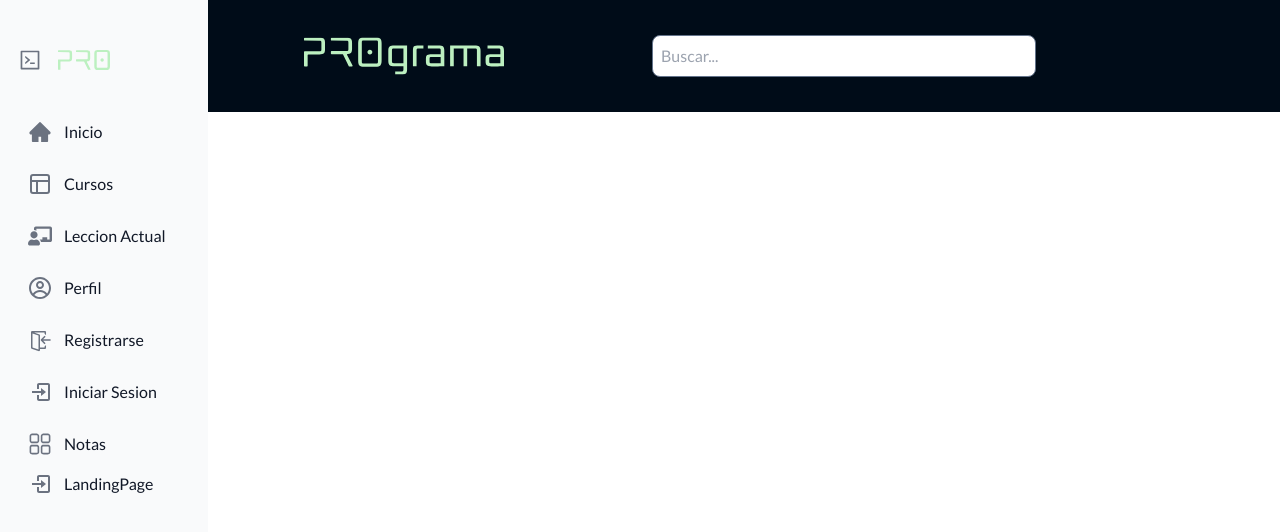
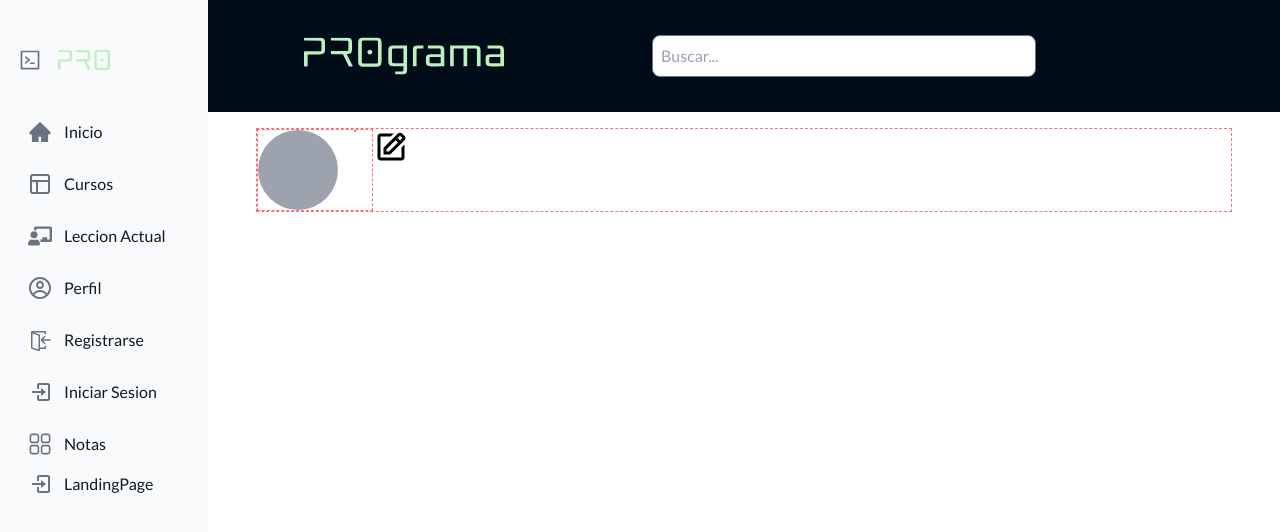
Before and after one commit to No-Country/s6-02-m-java-react, a React (Vite) app in the folder frontend/Pro-Grama/: page /ProfilePage in a window 1280 px wide. Shown: the top 532 px of the page. Built offline with nearby package versions, Linux system fonts and the light colour scheme; no server answers; sample sign-in values are in the browser's storage; what tailwindcss-no-scrollbar would draw is missing.

Commit message:
user info added to profile page

```diff
--- a/frontend/Pro-Grama/src/pro-grama/pages/ProfilePage.jsx
+++ b/frontend/Pro-Grama/src/pro-grama/pages/ProfilePage.jsx
@@ -1,6 +1,7 @@
 import { useEffect, useState } from "react";
 import axios from "axios";
 import { useSelector } from "react-redux";
+import { BiEdit } from "react-icons/bi";
 
 export const ProfilePage = () => {
   const { token } = useSelector((state) => state.auth);
@@ -20,10 +21,20 @@ export const ProfilePage = () => {
 
   return (
     <>
-      <div>
-        <div>
-          <div>{user?.email}</div>
-          <div></div>
+      <div className="border border-dashed border-red-400">
+        <div className="flex justify-between w-fit">
+          <div className="border border-dashed border-red-400 flex">
+            <div className="rounded-full h-20 w-20 bg-gray-400" />
+            <div className="row text-3xl px-4">
+              {user?.name} {user?.lastname}
+              <div className="col border border-dashed border-red-400 text-lg">
+                {user?.email}
+              </div>
+            </div>
+          </div>
+          <div className="flex justify-end">
+            <BiEdit className="text-4xl" />
+          </div>
         </div>
       </div>
     </>
```
